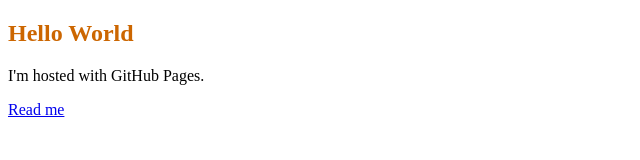
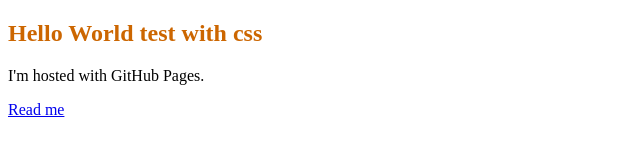
Before and after one commit to tbleken/tbleken.github.io, a plain HTML site: page index.html in a window 1280 px wide. Shown: the whole page, without its empty margins (0-640 px from the left). Drawn offline with Linux system fonts and the light colour scheme.

Commit message:
Update index.html

```diff
--- a/index.html
+++ b/index.html
@@ -2,7 +2,7 @@
 <html>
   <link rel="stylesheet" type="text/css" href="win32api.css">
 <body>
-<h2>Hello World</h2>
+<h2>Hello World test with css</h2>
 <p>I'm hosted with GitHub Pages.</p>
   <a href="../readme.md">Read me</a>
 </body>
```
